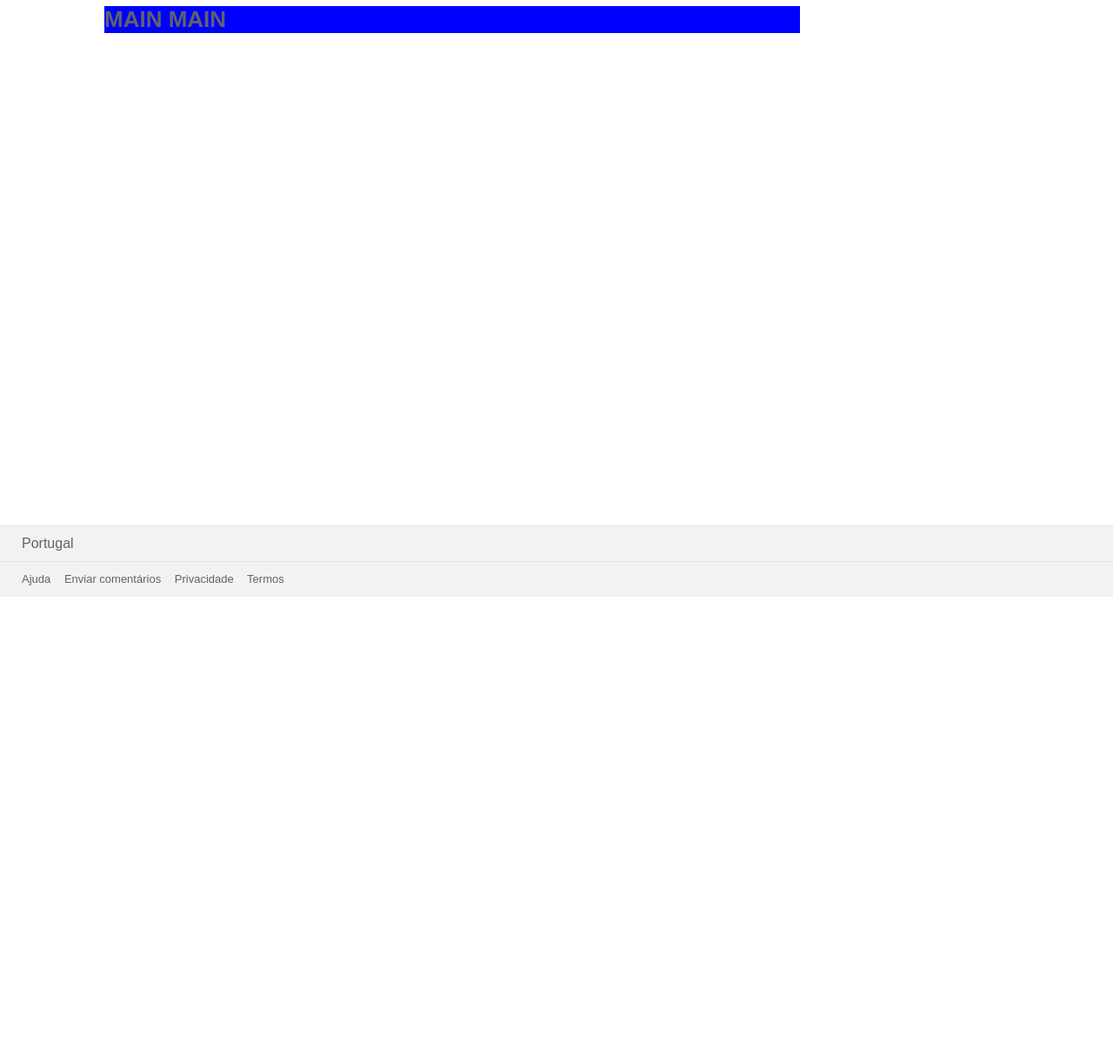
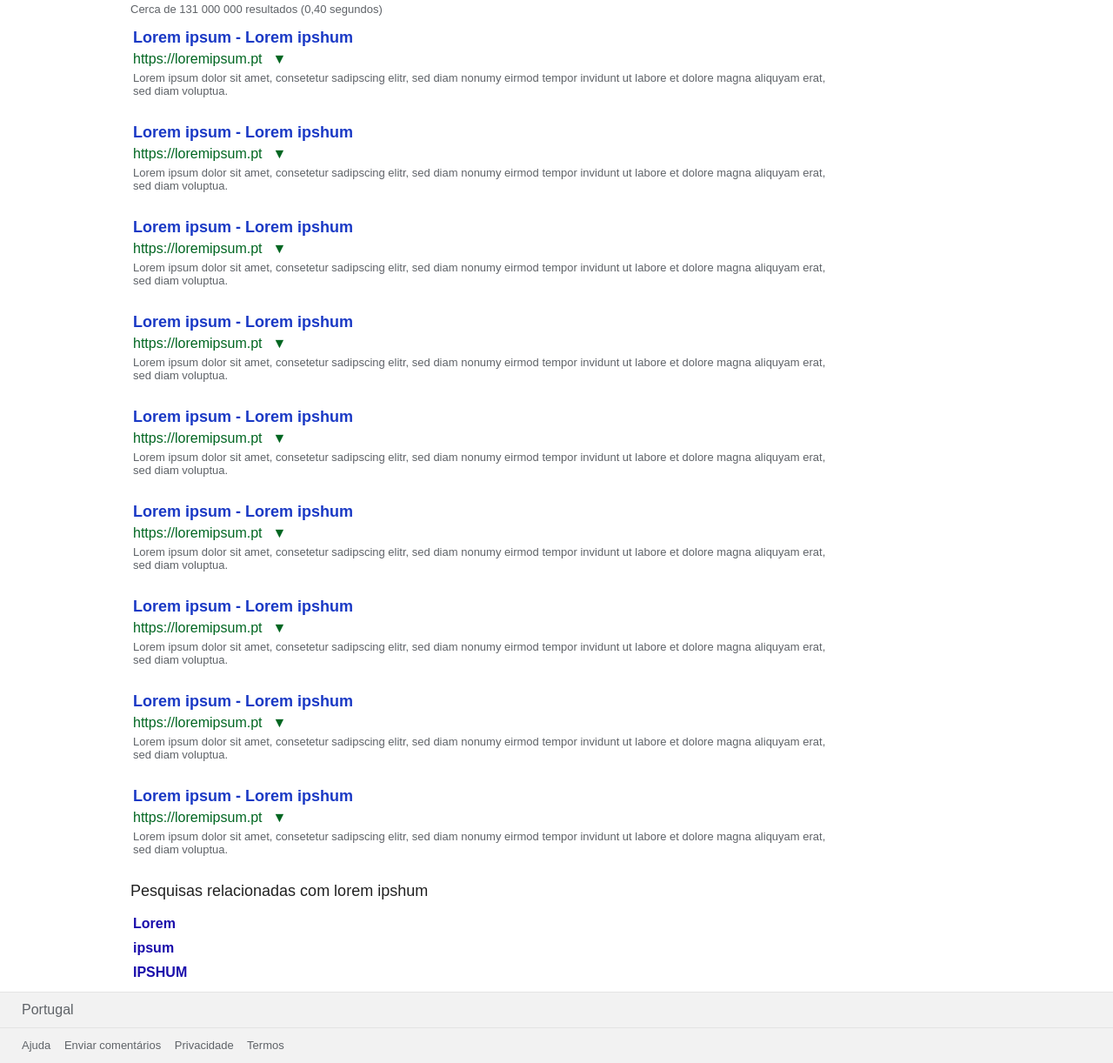
Before and after one commit to spaingel/google-homepage, a plain HTML site: page search.html in a window 1280 px wide. Shown: the part 114-1336 px from the top of the page at 87% size. Before the commit the page ends 800 px from the top, so only its background shows below. Drawn offline with Linux system fonts and the light colour scheme.

Commit message:
Added Main Content

```diff
--- a/search.html
+++ b/search.html
@@ -13,7 +13,7 @@
                     <img src="https://www.google.com/images/branding/googlelogo/1x/googlelogo_color_272x92dp.png" alt="GOOGLE LOGO" id="gologo" />
 
                     <input type="text" name="searchbar">
-                    <img src="images/access_icon.png" />
+                    <img src="images/access_icon.png" style="margin-left: 10px;"/>
 
                 <div class="topnav">
                     <a href=""><img src="images/showapps_icon.png" class="icon"/></a>
@@ -22,7 +22,7 @@
                 </div>
                 <div class="toplist">
                     <ul>
-                        <li style="font-weight: bold; border-bottom: 3px solid rgb(26, 115, 232);"><a href="">Tudo</a></li>
+                        <li style="font-weight: bold; border-bottom: 3px solid rgb(26, 115, 232);"><a href="" style="color:rgb(26, 115, 232);">Tudo</a></li>
                         <li><a href="">Notícias</a></li>
                         <li><a href="">Vídeos</a></li>
                         <li><a href="">Imagens</a></li>
@@ -35,11 +35,104 @@
             </div>
         </div>
         <div class="main">
+            <p>Cerca de 131 000 000 resultados (0,40 segundos)</p>
+            <ul>
+                <li>
+                    <h3 class="mainlink">
+                        <a href="">Lorem ipsum - Lorem ipshum</a>
+                    </h3>
+                    <a href="">https://loremipsum.pt</a><span>▼</span>
+                    <p>Lorem ipsum dolor sit amet, consetetur sadipscing elitr,
+                        sed diam nonumy eirmod tempor invidunt ut labore et dolore
+                        magna aliquyam erat, sed diam voluptua. </p>
+                </li>
+                <li>
+                        <h3 class="mainlink">
+                            <a href="">Lorem ipsum - Lorem ipshum</a>
+                        </h3>
+                        <a href="">https://loremipsum.pt</a><span>▼</span>
+                        <p>Lorem ipsum dolor sit amet, consetetur sadipscing elitr,
+                            sed diam nonumy eirmod tempor invidunt ut labore et dolore
+                            magna aliquyam erat, sed diam voluptua. </p>
+                </li>
+                <li>
+                    <h3 class="mainlink">
+                        <a href="">Lorem ipsum - Lorem ipshum</a>
+                    </h3>
+                    <a href="">https://loremipsum.pt</a><span>▼</span>
+                    <p>Lorem ipsum dolor sit amet, consetetur sadipscing elitr,
+                        sed diam nonumy eirmod tempor invidunt ut labore et dolore
+                        magna aliquyam erat, sed diam voluptua. </p>
+                </li>
+                <li>
+                        <h3 class="mainlink">
+                            <a href="">Lorem ipsum - Lorem ipshum</a>
+                        </h3>
+                        <a href="">https://loremipsum.pt</a><span>▼</span>
+                        <p>Lorem ipsum dolor sit amet, consetetur sadipscing elitr,
+                            sed diam nonumy eirmod tempor invidunt ut labore et dolore
+                            magna aliquyam erat, sed diam voluptua. </p>
+                </li>
+                <li>
+                            <h3 class="mainlink">
+                                <a href="">Lorem ipsum - Lorem ipshum</a>
+                            </h3>
+                            <a href="">https://loremipsum.pt</a><span>▼</span>
+                            <p>Lorem ipsum dolor sit amet, consetetur sadipscing elitr,
+                                sed diam nonumy eirmod tempor invidunt ut labore et dolore
+                                magna aliquyam erat, sed diam voluptua. </p>
+                </li>
+                <li>
+                                <h3 class="mainlink">
+                                    <a href="">Lorem ipsum - Lorem ipshum</a>
+                                </h3>
+                                <a href="">https://loremipsum.pt</a><span>▼</span>
+                                <p>Lorem ipsum dolor sit amet, consetetur sadipscing elitr,
+                                    sed diam nonumy eirmod tempor invidunt ut labore et dolore
+                                    magna aliquyam erat, sed diam voluptua. </p>
+                </li>
+                <li>
+                        <h3 class="mainlink">
+                            <a href="">Lorem ipsum - Lorem ipshum</a>
+                        </h3>
+                        <a href="">https://loremipsum.pt</a><span>▼</span>
+                        <p>Lorem ipsum dolor sit amet, consetetur sadipscing elitr,
+                            sed diam nonumy eirmod tempor invidunt ut labore et dolore
+                            magna aliquyam erat, sed diam voluptua. </p>
+                </li>
+                <li>
+                            <h3 class="mainlink">
+                                <a href="">Lorem ipsum - Lorem ipshum</a>
+                            </h3>
+                            <a href="">https://loremipsum.pt</a><span>▼</span>
+                            <p>Lorem ipsum dolor sit amet, consetetur sadipscing elitr,
+                                sed diam nonumy eirmod tempor invidunt ut labore et dolore
+                                magna aliquyam erat, sed diam voluptua. </p>
+                </li>
+                <li>
+                                <h3 class="mainlink">
+                                    <a href="">Lorem ipsum - Lorem ipshum</a>
+                                </h3>
+                                <a href="">https://loremipsum.pt</a><span>▼</span>
+                                <p>Lorem ipsum dolor sit amet, consetetur sadipscing elitr,
+                                    sed diam nonumy eirmod tempor invidunt ut labore et dolore
+                                    magna aliquyam erat, sed diam voluptua. </p>
+                </li>
 
-<h1>MAIN MAIN</h1>
+            </ul>
+
+            <div id="mainbot">
+
+                    <h3>Pesquisas relacionadas com lorem ipshum</h3>
+                    <ul>
+                        <li><a href="">Lorem</a></li>
+                        <li><a href="">ipsum</a></li>
+                        <li><a href="">IPSHUM</a></li>
+                    </ul>
+                    </div>
+        </div>
 
 
-        </div>
 
         <div class="footer">
             <div class="top">Portugal</div>
--- a/stylesearch.css
+++ b/stylesearch.css
@@ -15,7 +15,7 @@ a:link, a:visited {
 }
 
 a:hover {
-	text-decoration: underline;
+	text-decoration: none;
 }
 
 /* HEADER SECTION */
@@ -45,6 +45,10 @@ input[type=text] {
     padding-left: 15px;
 }
 
+input[type=text]:hover {
+	box-shadow: 6px 6px 5px #e0dede;
+}
+
 .topnav {
     vertical-align: middle;
     text-align: right;
@@ -55,6 +59,14 @@ input[type=text] {
     width: 24px;
     height: 24px;
     opacity: 0.6;
+}
+
+.icon:hover {
+	opacity: 1;
+}
+
+#photo {
+	border-radius: 50%;
 }
 
 .toplist ul {
@@ -70,12 +82,55 @@ input[type=text] {
     text-align: right;
 }
 
+.toplist li a:hover {
+    color: #303030;
+}
+
 /* MAIN SECTION */
 
 .main {
-    margin-left: 120px;
+    margin-left: 150px;
     width: 800px;
-    background: blue;
+}
+
+.main ul {
+    list-style-type: none;
+    padding-left: 3px;;
+}
+
+.main a, span {
+    color:#006621;
+    font-size: medium;
+}
+
+.main li {
+    margin-bottom: 30px;
+}
+
+.main li p{
+    margin-top: 5px;
+}
+.mainlink a{
+    color: #1a39c5;
+    font-size: large;
+}
+
+.mainlink {
+    margin-bottom: 5px;
+}
+
+#mainbot h3{
+    font-weight: normal;
+    font-size: large;
+    color: #222222;
+}
+
+#mainbot a{
+    color: #1a0dab;
+    font-weight: bold;
+}
+#mainbot li {
+    margin-bottom: 10px;
 }
 
 /* FOOTER SECTION */
@@ -84,7 +139,7 @@ input[type=text] {
     background-color: #f2f2f2;
     border-top: 1px #e4e4e4 solid;
     line-height: 40px;
-	position: fixed;
+	position: relative;
 	width: 100%;
 	bottom: 0;
 }
```
